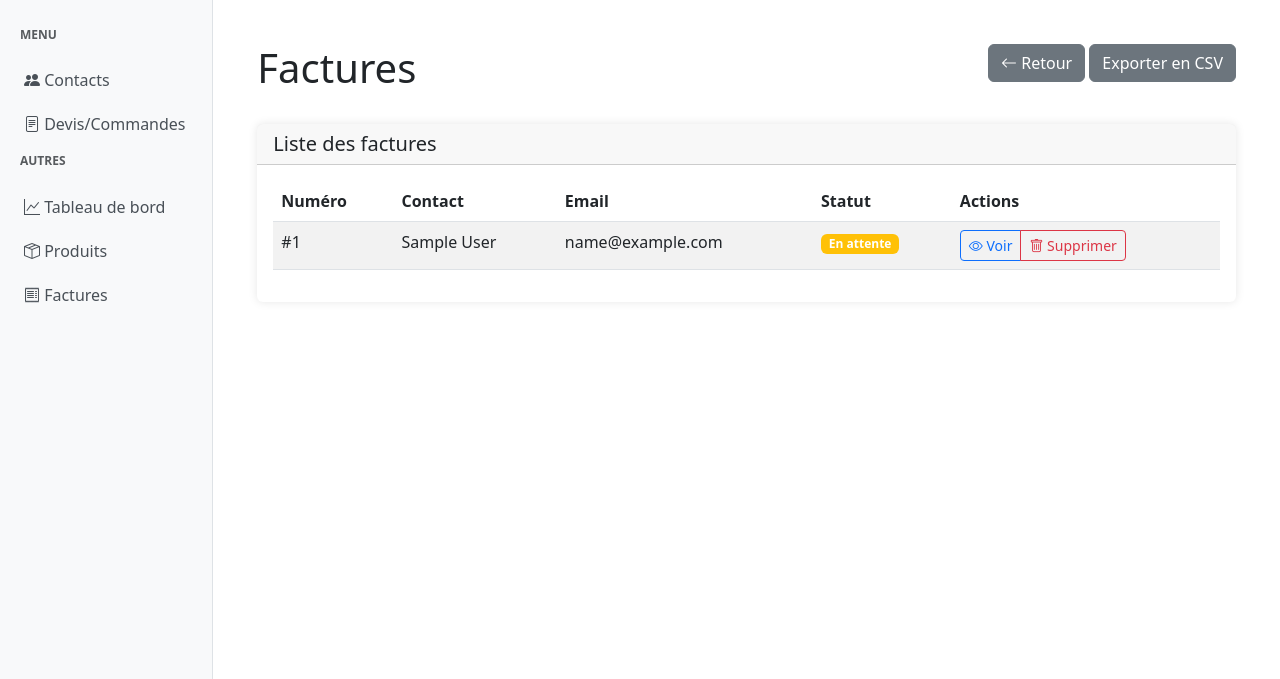
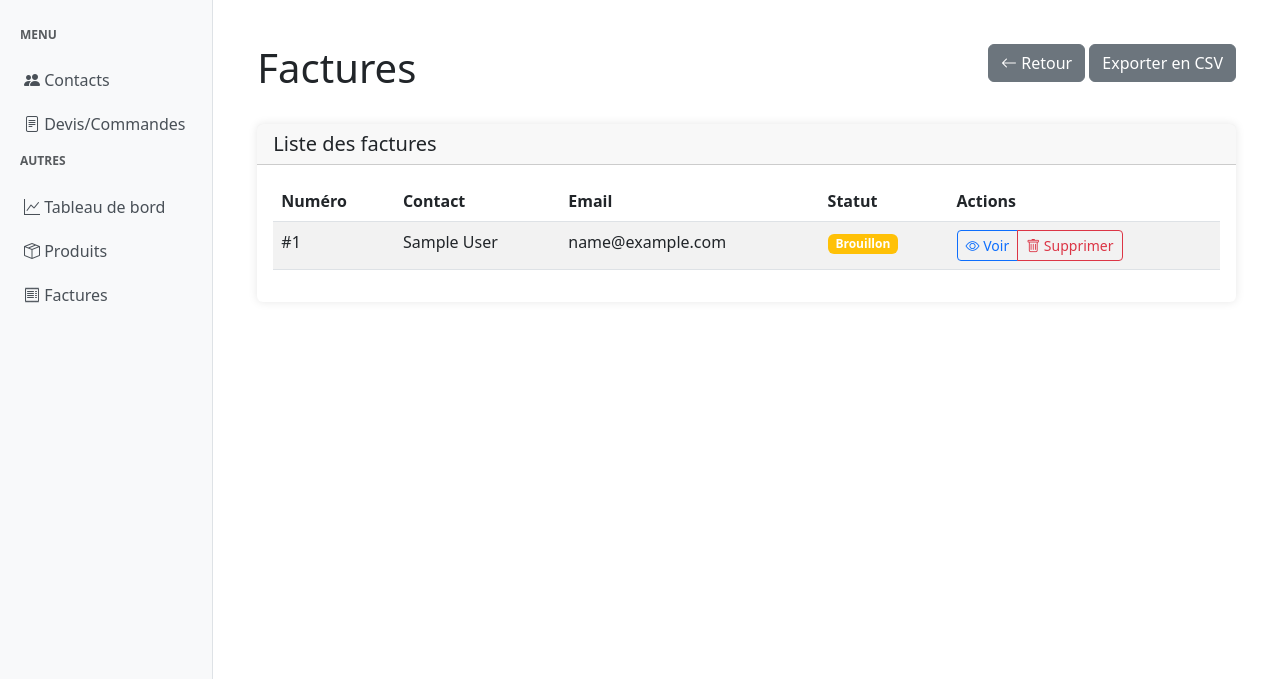
Before and after one commit to ben-dev5/gestionCommercial, a Django app: page /invoicing/ in a window 1280 px wide. Shown: the top 679 px of the page. Run offline with Django 5.2, Linux system fonts and the light colour scheme; tables that the repository leaves empty hold one stand-in row (values such as "Sample post").

Commit message:
ajout quatre status de facture

```diff
--- a/invoicing/forms.py
+++ b/invoicing/forms.py
@@ -5,8 +5,10 @@ class InvoiceStatusForm(forms.Form):
     status = forms.ChoiceField(
         label='Statut',
         choices=[
-            ('En attente', 'En attente'),
-            ('réglé', 'Réglé'),
+            ('Brouillon', 'Brouillon'),
+            ('Confirmé', 'Confirmé'),
+            ('Comptabilisé', 'Comptabilisé'),
+            ('Annulée', 'Annulée'),
         ],
         widget=forms.Select(attrs={'class': 'form-control'}),
         required=True
--- a/invoicing/models/invoice_models.py
+++ b/invoicing/models/invoice_models.py
@@ -5,8 +5,10 @@ from commons.models.contact_models import Contact
 
 
 STATUS_CHOICES = (
-    ('En attente', 'En attente'),
-    ('réglé', 'Réglé'),
+    ('Brouillon', 'Brouillon'),
+    ('Confirmé', 'Confirmé'),
+    ('Comptabilisé', 'Comptabilisé'),
+    ('Annulée', 'Annulée'),
 )
 
 
@@ -25,6 +27,6 @@ class Invoice(models.Model):
     description_products = models.TextField()
     price_ht = models.IntegerField()
     tax = models.IntegerField()
-    status = models.CharField(max_length=20, choices=STATUS_CHOICES, default='En attente')
+    status = models.CharField(max_length=20, choices=STATUS_CHOICES, default='Brouillon')
     # rendre la date non automatique pour pouvoir la renseigner lors de la création d'une facture à partir d'un devis
     created_at = models.DateTimeField(auto_now_add=False, null=False, default=timezone.now)
--- a/invoicing/repositories/invoice_repository.py
+++ b/invoicing/repositories/invoice_repository.py
@@ -1,4 +1,5 @@
 from invoicing.models.invoice_models import Invoice
+from commons.models.contact_models import Contact
 from django.utils import timezone
 
 
@@ -6,8 +7,10 @@ class InvoiceRepository:
     def __init__(self):
         pass
 
-    def create_invoice(self, contact, name, address, city, state, zip_code, siret, email, phone, status='En attente', created_at=None):
+    def create_invoice(self, contact_id, name, address, city, state, zip_code, siret, email, phone, status='Brouillon', created_at=None):
         """Créer une nouvelle facture"""
+        # Récupérer l'instance Contact avec l'ID
+        contact = Contact.objects.get(contact_id=contact_id)
         invoice = Invoice.objects.create(
             contact_id=contact,
             name=name,
@@ -42,9 +45,11 @@ class InvoiceRepository:
         """Récupérer les factures d'un contact"""
         return Invoice.objects.filter(contact_id=contact_id)
 
-    def update_invoice(self, invoice_id, contact, name, address, city, state, zip_code, siret, email, phone, status, created_at=None):
+    def update_invoice(self, invoice_id, contact_id, name, address, city, state, zip_code, siret, email, phone, status, created_at=None):
         """Mettre à jour une facture"""
         invoice = self.get_invoice_by_id(invoice_id)
+        # Récupérer l'instance Contact avec l'ID
+        contact = Contact.objects.get(contact_id=contact_id)
         invoice.contact_id = contact
         invoice.name = name
         invoice.address = address
--- a/invoicing/services/invoice_service.py
+++ b/invoicing/services/invoice_service.py
@@ -31,11 +31,12 @@ class InvoiceService:
         if not zip_code or zip_code.strip() == "":
             raise ValueError("Le code postal ne peut pas être vide")
 
-    def create_invoice(self, contact_id, name, address, city, state, zip_code, siret, email, phone, status='En attente', created_at=None):
+    def create_invoice(self, contact_id, name, address, city, state, zip_code, siret, email, phone, status='Brouillon', created_at=None):
         """Créer une nouvelle facture"""
         self.validate_invoice_data(contact_id, name, address, city, state, zip_code, siret, email, phone)
-        contact = self.contact_service.get_contact_by_id(contact_id)
-        return self.repo.create_invoice(contact, name, address, city, state, zip_code, siret, email, phone, status, created_at)
+        # Extraire l'ID du DTO (contact_service retourne un ContactDTO)
+        contact_dto = self.contact_service.get_contact_by_id(contact_id)
+        return self.repo.create_invoice(contact_dto.contact_id, name, address, city, state, zip_code, siret, email, phone, status, created_at)
 
     def delete_invoice(self, invoice_id):
         """Supprimer une facture"""
@@ -56,5 +57,6 @@ class InvoiceService:
     def update_invoice(self, invoice_id, contact_id, name, address, city, state, zip_code, siret, email, phone, status, created_at=None):
         """Mettre à jour une facture"""
         self.validate_invoice_data(contact_id, name, address, city, state, zip_code, siret, email, phone)
-        contact = self.contact_service.get_contact_by_id(contact_id)
-        return self.repo.update_invoice(invoice_id, contact, name, address, city, state, zip_code, siret, email, phone, status, created_at)
+        # Extraire l'ID du DTO (contact_service retourne un ContactDTO)
+        contact_dto = self.contact_service.get_contact_by_id(contact_id)
+        return self.repo.update_invoice(invoice_id, contact_dto.contact_id, name, address, city, state, zip_code, siret, email, phone, status, created_at)
--- a/invoicing/templates/invoicing/invoice_list.html
+++ b/invoicing/templates/invoicing/invoice_list.html
@@ -40,10 +40,14 @@
                                 <td>{{ invoice.contact_id.first_name }} {{ invoice.contact_id.last_name }}</td>
                                 <td>{{ invoice.email }}</td>
                                 <td>
-                                    {% if invoice.status == 'réglé' %}
-                                        <span class="badge bg-success">Réglé</span>
-                                    {% else %}
-                                        <span class="badge bg-warning">En attente</span>
+                                    {% if invoice.status == 'Brouillon' %}
+                                        <span class="badge bg-warning">Brouillon</span>
+                                    {% elif invoice.status == 'Confirmé' %}
+                                        <span class="badge bg-success">Confirmé</span>
+                                    {% elif invoice.status == 'Comptabilisé' %}
+                                        <span class="badge bg-success">Comptabilisé</span>
+                                    {% elif invoice.status == 'Annulée' %}
+                                        <span class="badge bg-danger">Annulée</span>
                                     {% endif %}
                                 </td>
                                 <td>
```
